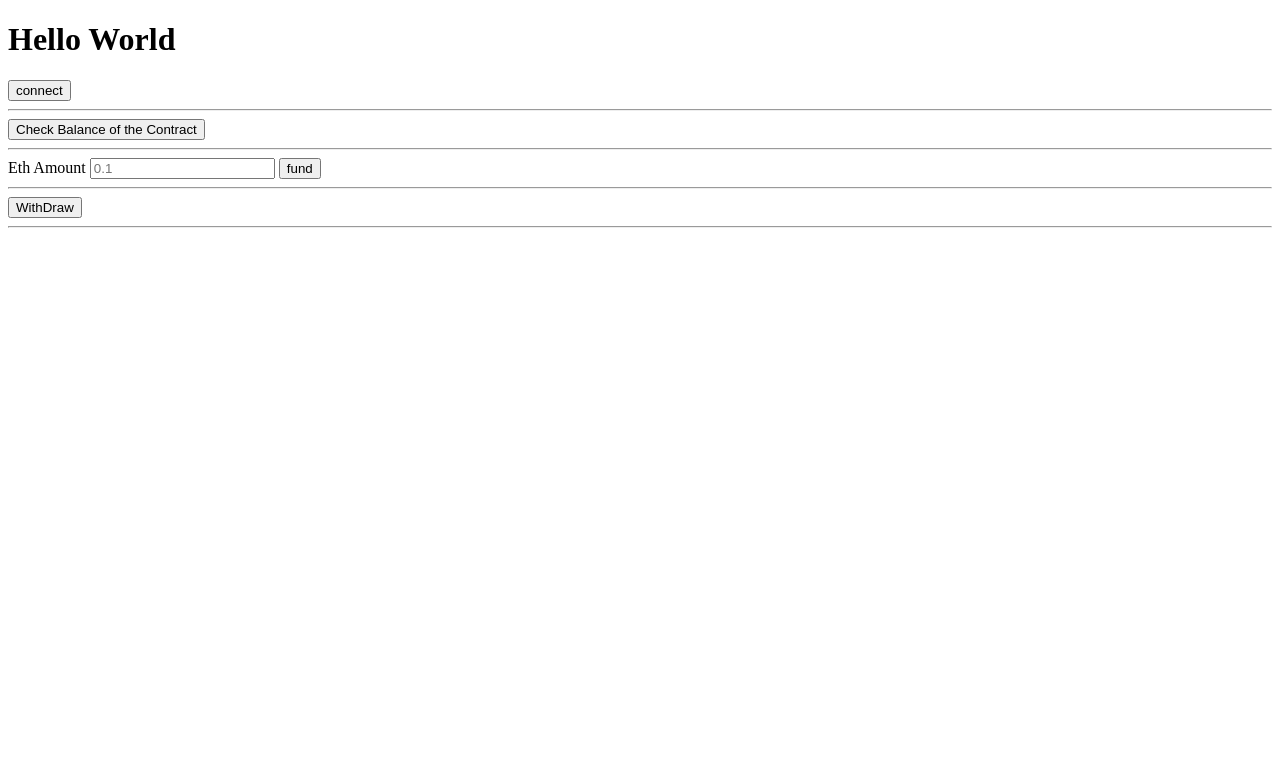
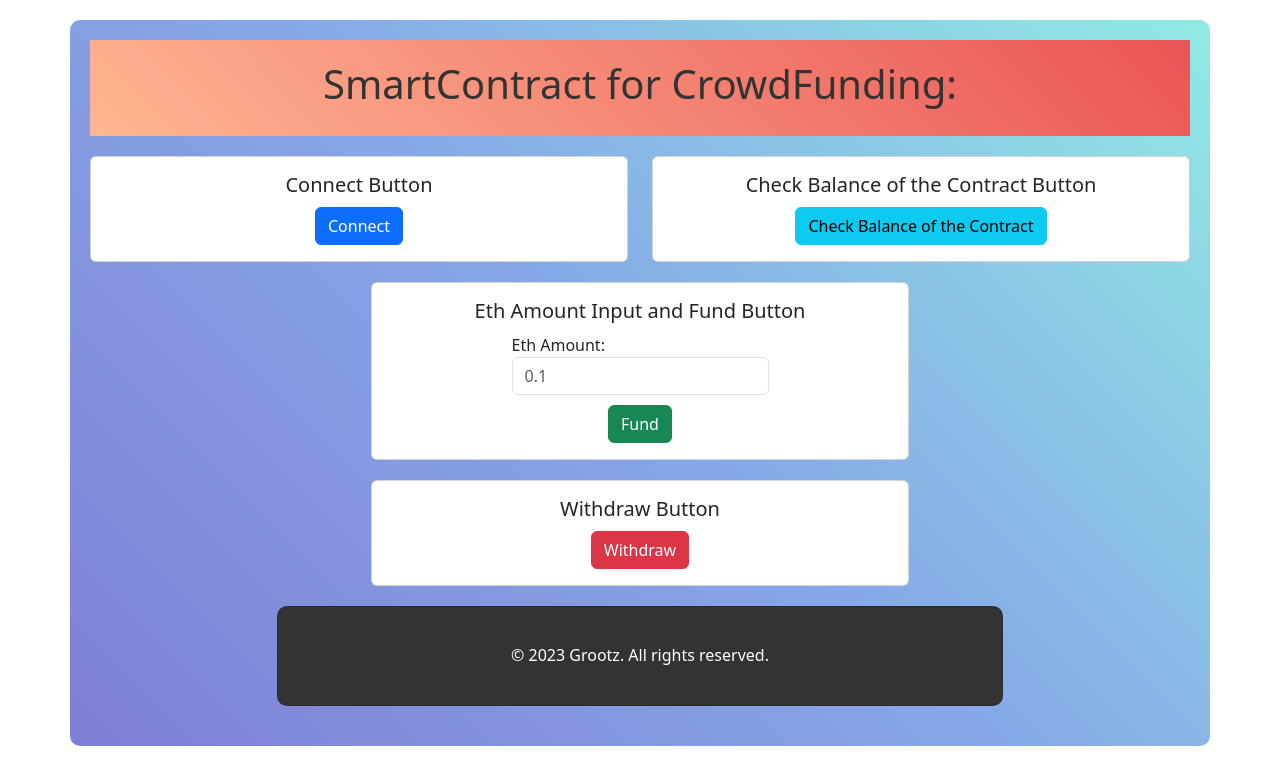
Before and after one commit to sathwikNARKEDimilli29/html-fund-me, a plain HTML site: page index.html in a window 1280 px wide. Drawn offline with nearby package versions, Linux system fonts and the light colour scheme.

Commit message:
Update index.html

```diff
--- a/index.html
+++ b/index.html
@@ -1,23 +1,118 @@
 <!DOCTYPE html>
 <html lang="en">
+
 <head>
     <title>Fund ME application</title>
+    <link rel="stylesheet" href="https://cdn.jsdelivr.net/npm/bootstrap@5.3.0/dist/css/bootstrap.min.css">
+    <style>
+        .container {
+            background: linear-gradient(45deg, #7F7FD5, #86A8E7, #91EAE4);
+            padding: 20px;
+            margin-top: 20px;
+            border-radius: 10px;
+        }
+
+        .heading {
+            background: linear-gradient(45deg, #FEB692, #EA5455);
+            padding: 20px;
+            text-align: center;
+            font-size: 24px;
+            color: #333;
+            font-weight: bold;
+            margin-bottom: 20px;
+        }
+
+        .card {
+            margin-bottom: 20px;
+        }
+
+        .card-title {
+            margin-bottom: 10px;
+        }
+
+        .card-body {
+            display: flex;
+            flex-direction: column;
+            align-items: center;
+            justify-content: center;
+        }
+
+        .form-group {
+            margin-bottom: 10px;
+        }
+
+        .footer-card {
+            background-color: #333;
+            color: #fff;
+            padding: 20px;
+            text-align: center;
+            width: 100%;
+            height: 100px;
+            border-radius: 10px;
+        }
+    </style>
 </head>
+
 <body>
-    <h1>Hello World</h1>
-    <script src="./index.js" type="module"></script>
-    <button id="connect_button">connect</button>
-    <hr/>
-    <button id="balance_button">Check Balance of the Contract</button>
+    <div class="container">
+        <div class="heading">
+            <h1>SmartContract for CrowdFunding:</h1>
+        </div>
 
-    <hr/>
+        <div class="row">
+            <div class="col-md-6">
+                <div class="card">
+                    <div class="card-body">
+                        <h5 class="card-title">Connect Button</h5>
+                        <button id="connect_button" class="btn btn-primary">Connect</button>
+                    </div>
+                </div>
+            </div>
 
-    <!-- forms -->
-    <label for="fund">Eth Amount</label>
-    <input id = "ethAmt" placeholder="0.1"/>
-    <button id="fund_button">fund</button><br/>
-    <hr/>
-    <button id="withdraw_button">WithDraw</button><br/>
-    <hr/>
+            <div class="col-md-6">
+                <div class="card">
+                    <div class="card-body">
+                        <h5 class="card-title">Check Balance of the Contract Button</h5>
+                        <button id="balance_button" class="btn btn-info">Check Balance of the Contract</button>
+                    </div>
+                </div>
+            </div>
+        </div>
+
+        <div class="row">
+            <div class="col-md-6 offset-md-3">
+                <div class="card">
+                    <div class="card-body">
+                        <h5 class="card-title">Eth Amount Input and Fund Button</h5>
+                        <div class="form-group">
+                            <label for="fund">Eth Amount:</label>
+                            <input id="ethAmt" class="form-control" placeholder="0.1" />
+                        </div>
+                        <button id="fund_button" class="btn btn-success">Fund</button>
+                    </div>
+                </div>
+            </div>
+
+            <div class="col-md-6 offset-md-3">
+                <div class="card">
+                    <div class="card-body">
+                        <h5 class="card-title">Withdraw Button</h5>
+                        <button id="withdraw_button" class="btn btn-danger">Withdraw</button>
+                    </div>
+                </div>
+            </div>
+        </div>
+
+        <div class="row">
+            <div class="col-md-8 offset-md-2">
+                <div class="card footer-card">
+                    <div class="card-body">
+                        <p>© 2023 Grootz. All rights reserved.</p>
+                    </div>
+                </div>
+            </div>
+        </div>
+    </div>
 </body>
+
 </html>
```
